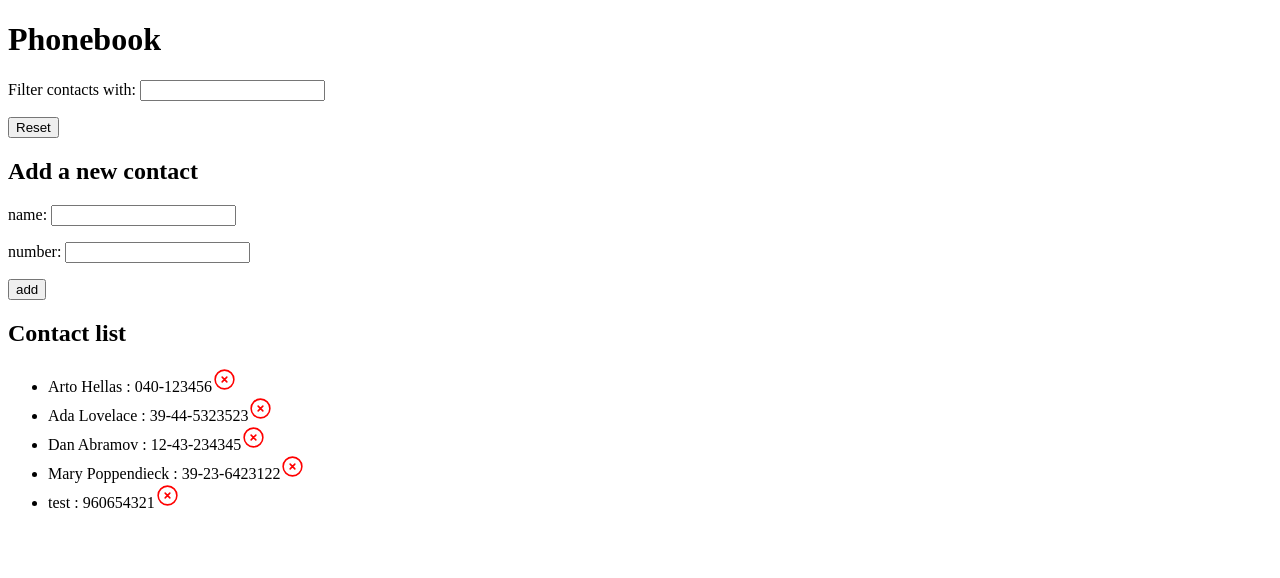
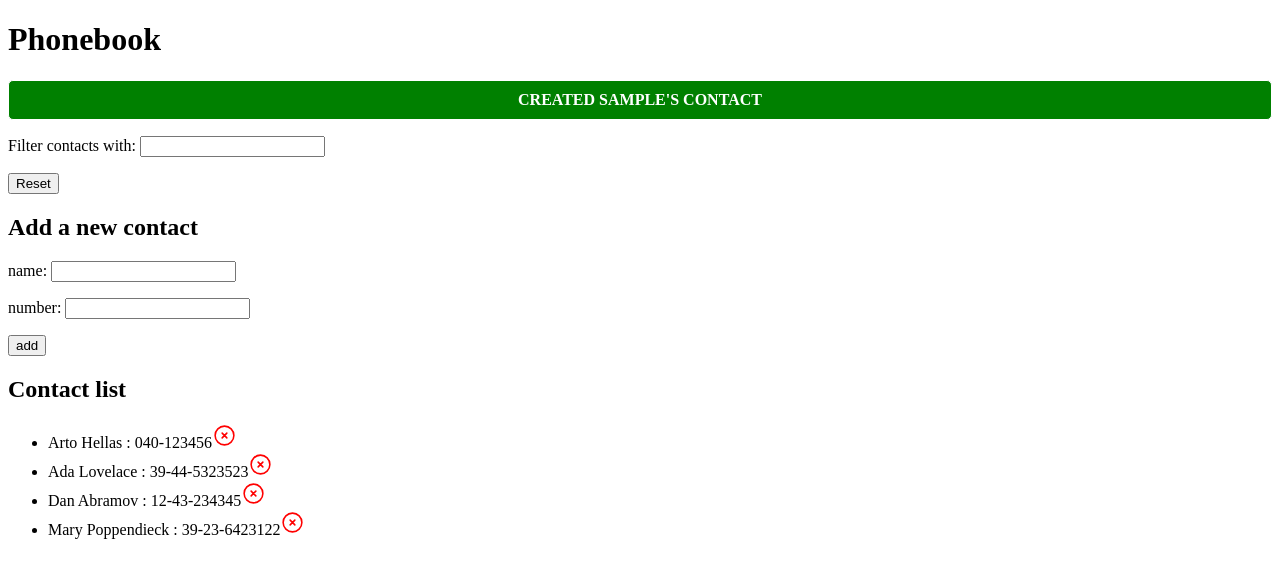
Before and after one commit to the-rfer/fullstackopen, a React (Vite) app in the folder part2/phonebook/: page / in a window 1280 px wide. Both pictures are taken after typing "Sample", "Sample" into the empty fields and a click on the button "add". Shown: the top 578 px of the page. Built offline with nearby package versions, Linux system fonts and the light colour scheme; no server answers; data requests are answered from the project's data file.

Commit message:
finished exercises 2.16 - 2.17

```diff
--- a/part2/phonebook/db.json
+++ b/part2/phonebook/db.json
@@ -19,11 +19,6 @@
       "name": "Mary Poppendieck",
       "number": "39-23-6423122",
       "id": "4"
-    },
-    {
-      "id": "5a1c",
-      "name": "test",
-      "number": "960654321"
     }
   ]
 }
--- a/part2/phonebook/src/App.jsx
+++ b/part2/phonebook/src/App.jsx
@@ -3,6 +3,8 @@ import Contacts from './api/Contacts';
 import Numbers from './components/Numbers';
 import ContactForm from './components/ContactForm';
 import Search from './components/Search';
+import Notification from './components/Notification';
+import './index.css';
 
 const App = () => {
     const [persons, setPersons] = useState([]);
@@ -10,6 +12,29 @@ const App = () => {
     const [newNumber, setNewNumber] = useState('');
     const [search, setSearch] = useState('');
     const [filteredResults, setFilteredResults] = useState(persons);
+    const [status, setStatus] = useState({
+        display: false,
+        message: '',
+        type: 'error',
+    });
+
+    const updateStatus = (message, type) => {
+        setStatus({
+            ...status,
+            display: true,
+            message: message,
+            type: type,
+        });
+        setTimeout(
+            () =>
+                setStatus({
+                    ...status,
+                    display: false,
+                    message: '',
+                }),
+            3000
+        );
+    };
 
     const handleSubmit = (e) => {
         e.preventDefault();
@@ -65,8 +90,8 @@ const App = () => {
                     number: newNumber,
                 };
 
-                Contacts.updateContact(updatedContact.id, updatedContact).then(
-                    () => {
+                Contacts.updateContact(updatedContact.id, updatedContact)
+                    .then(() => {
                         const updatedContactList = persons.map((person) =>
                             person.id === updatedContact.id
                                 ? updatedContact
@@ -77,8 +102,17 @@ const App = () => {
                         setFilteredResults(updatedContactList);
                         setNewName('');
                         setNewNumber('');
-                    }
+                        updateStatus(
+                            `Updated ${newName}'s contact number`,
+                            'success'
                         );
+                    })
+                    .catch(() => {
+                        updateStatus(
+                            `Error updating ${updatedContact.name}'s contact`,
+                            'error'
+                        );
+                    });
             }
             return;
         }
@@ -89,6 +123,8 @@ const App = () => {
                 setFilteredResults(persons.concat(res.data));
             }
         );
+
+        updateStatus(`Created ${newName}'s contact`, 'success');
 
         setNewName('');
         setNewNumber('');
@@ -115,12 +151,27 @@ const App = () => {
     };
 
     const handleDelete = (id) => {
-        Contacts.deleteContact(id).then(() => {
+        Contacts.deleteContact(id)
+            .then(() => {
                 const filteredContacts = persons.filter(
                     (person) => person.id !== id
                 );
                 setPersons(filteredContacts);
                 setFilteredResults(filteredContacts);
+            })
+            .then(() => {
+                let deletedPerson = persons.find((person) => person.id === id);
+                updateStatus(
+                    `Deleted ${deletedPerson.name}'s contact`,
+                    'success'
+                );
+            })
+            .catch(() => {
+                let person = persons.find((person) => person.id === id);
+                updateStatus(
+                    `Error deleting ${person.name}'s contact`,
+                    'error'
+                );
             });
     };
 
@@ -134,6 +185,7 @@ const App = () => {
     return (
         <div>
             <h1>Phonebook</h1>
+            <Notification status={status} setStatus={setStatus} />
             <Search
                 search={search}
                 persons={persons}
--- /dev/null
+++ b/part2/phonebook/src/components/Notification.jsx
@@ -0,0 +1,20 @@
+const Notification = ({ status }) => {
+    const customStyles = (type) => {
+        if (type === 'error') {
+            return { backgroundColor: 'red', color: 'white' };
+        }
+        if (type === 'success') {
+            return { backgroundColor: 'green', color: 'white' };
+        }
+    };
+    return (
+        status.display && (
+            <div>
+                <p className='notification' style={customStyles(status.type)}>
+                    {status.message}
+                </p>
+            </div>
+        )
+    );
+};
+export default Notification;
--- /dev/null
+++ b/part2/phonebook/src/index.css
@@ -0,0 +1,10 @@
+.notification {
+    border: 1px;
+    border-style: solid;
+    border-radius: 5px;
+    padding: 10px;
+    text-transform: uppercase;
+    text-align: center;
+    margin-bottom: 15px;
+    font-weight: bold;
+}
```
Also changed, not shown: 1 other file (tests, documents, lock files or other folders). Lines whose indentation alone changed are shown as unchanged.
